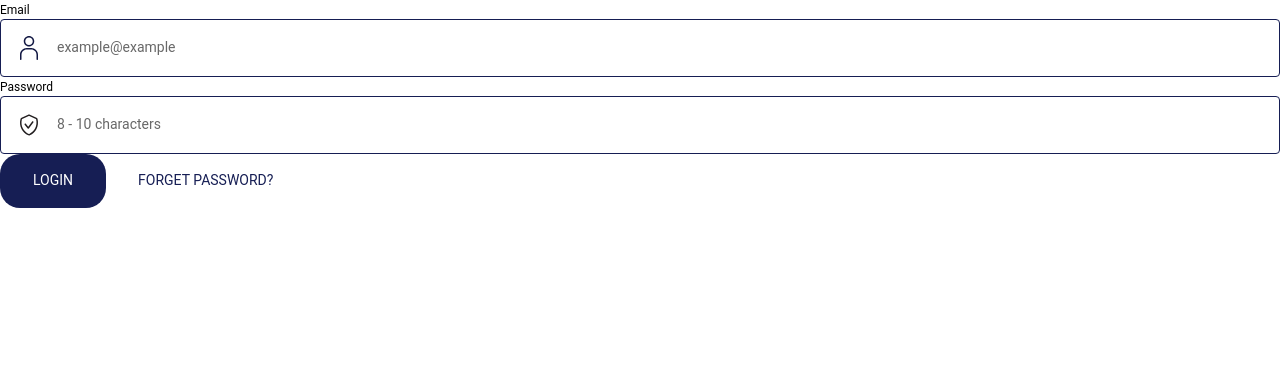
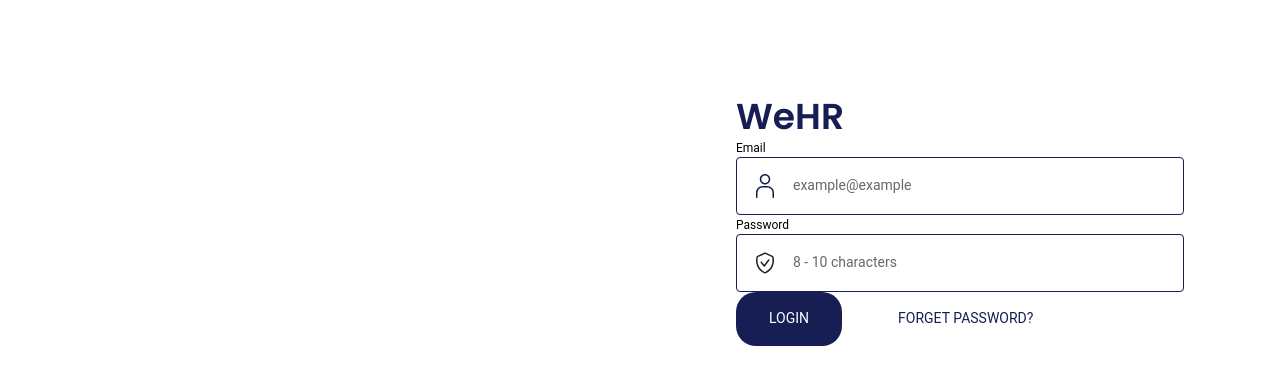
Before and after one commit to samuelleitee/We-HR, a React (Vite) app: page /login in a window 1280 px wide. Shown: the top 384 px of the page. Built offline with nearby package versions, Linux system fonts and the light colour scheme.

Commit message:
feat: add properties, elements and styles to Login page
Co-authored-by: PauloBezz <paulo.bezerra2057@gmail.com>

```diff
--- a/src/pages/Login/index.jsx
+++ b/src/pages/Login/index.jsx
@@ -1,20 +1,75 @@
-import React from "react";
 import { Input } from "../../components/Input"
 import { LoginButton } from "../../components/LoginButton";
 
+import { Routes, Route, useNavigation } from "react-router-dom"
+import { Logo } from "../../components/Logo";
+
+import styles from "./styles.module.css"
+
 export function Login() {
   return (
-    <main>
+    <main className={styles.container}>
       <section></section>
 
       <section>
-        <form action="">
-          <Input name="email" type="email" placeholder="example@example"/>
-          <Input name="password" type="password" placeholder="8 - 10 characters" />
-          <LoginButton text="LOGIN" dark type="submit" />
-          <LoginButton text="FORGET PASSWORD?" type="button"/>
-        </form>
+        <Logo />
+        <Routes>
+          <Route path="/" element={<LoginForm />} />
+          <Route path="/password-recovery" element={<PasswordRecoveryForm />} />
+        </Routes>
       </section>
     </main>
   );
 }
+
+function LoginForm() {
+  // const navigation = useNavigation();
+
+  const handleSubmit = (event) => {
+    event.preventDefault()
+
+
+  }
+
+  const handleNavigate = () => {
+    // navigation.navigate("/password-recovery")
+  }
+
+  return (
+    <form action="">
+      <Input name="email" type="email" placeholder="example@example" />
+      <Input name="password" type="password" placeholder="8 - 10 characters" />
+
+      <div className={styles.buttonContainer}>
+        <LoginButton text="LOGIN" dark type="submit" onClick={handleSubmit} />
+        <LoginButton text="FORGET PASSWORD?" type="button" onClick={handleNavigate} />
+      </div>
+    </form>
+  )
+}
+
+function PasswordRecoveryForm() {
+  // const navigation = useNavigation();
+
+  const handleSubmit = (event) => {
+    event.preventDefault()
+
+
+  }
+
+  const handleNavigate = () => {
+    // navigation.navigate("/login")
+  }
+
+  return (
+    <form action="">
+      <Input name="email" type="email" placeholder="example@example" />
+      <Input name="password" type="password" placeholder="8 - 10 characters" />
+
+      <div className={styles.buttonContainer}>
+        <LoginButton text="RECOVER PASSWORD" dark type="submit" onClick={handleSubmit} />
+        <LoginButton text="BACK TO LOGIN" type="button" onClick={handleNavigate} />
+      </div>
+    </form>
+  )
+}
--- /dev/null
+++ b/src/pages/Login/styles.module.css
@@ -0,0 +1,15 @@
+.buttonContainer {
+    display: flex;
+    gap: 1.5rem;
+}
+
+.container {
+    display: grid;
+    grid-template-columns: repeat(2, 1fr);
+
+    min-height: 100vh;
+}
+
+.container section:nth-child(2) {
+    padding: 6rem;
+}
```
